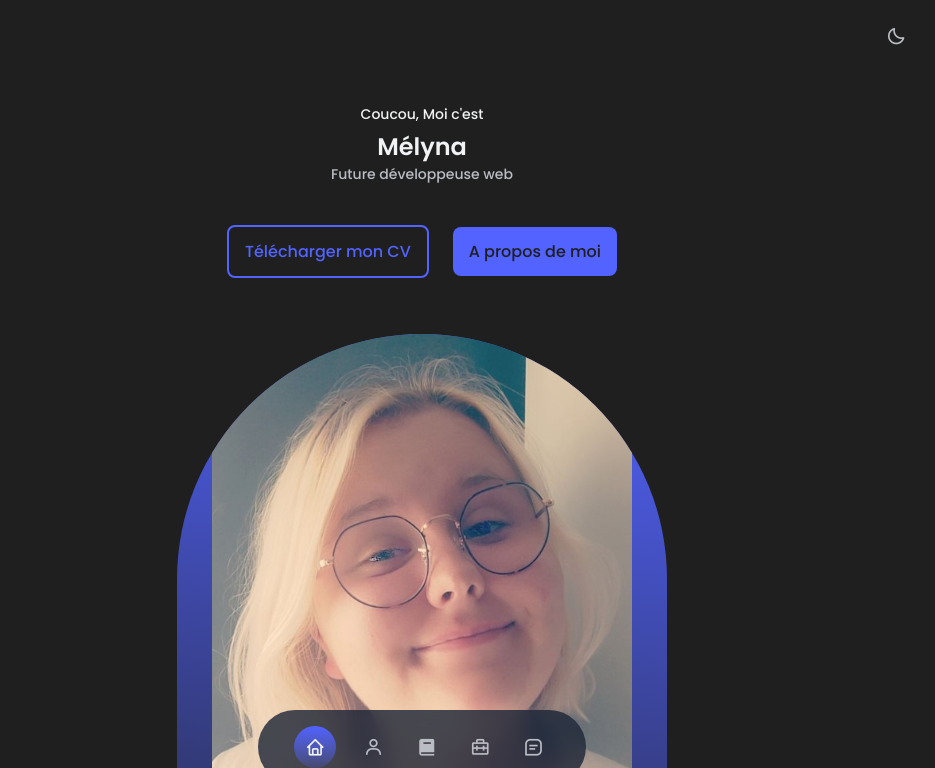
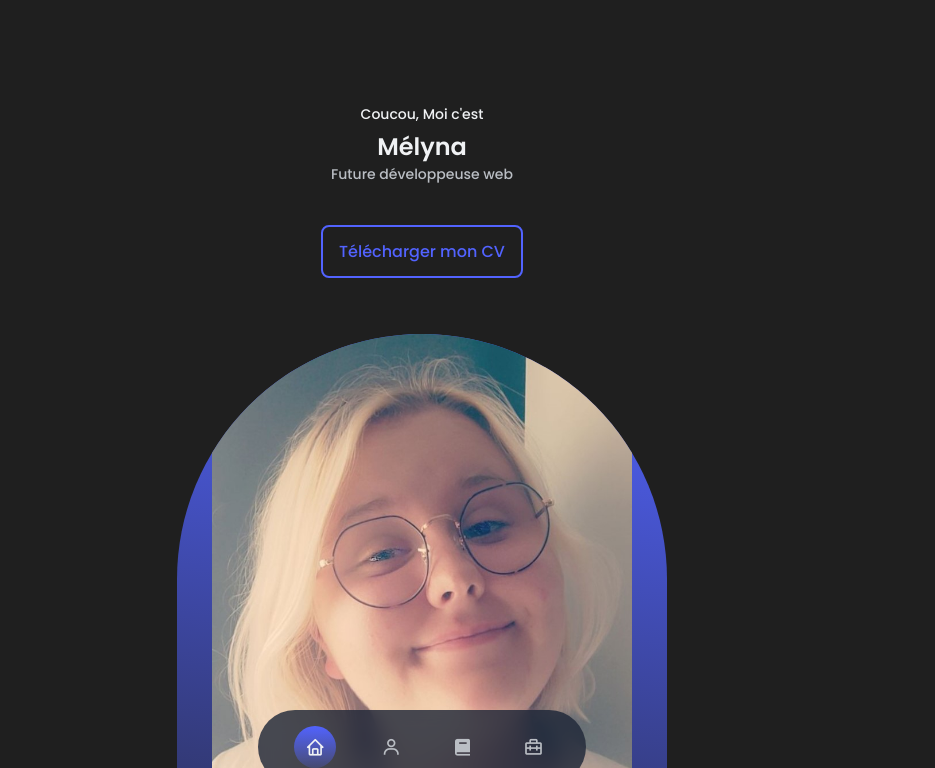
Before and after one commit to MelynaQ/nouveauportfolio, a plain HTML site: page index.html in a window 1280 px wide. Shown: the top 768 px of the page, 218-1153 px from the left. Drawn offline with nearby package versions, Linux system fonts and the light colour scheme.

Commit message:
modification contact

```diff
--- a/index.html
+++ b/index.html
@@ -49,16 +49,16 @@
                         </a>
                     </li>
 
-                    <li class="nav__item">
+                  <!--  <li class="nav__item">
                         <a href="#contact" class="nav__link">
                             <i class='bx bx-message-square-detail'></i>
                         </a>
-                    </li>
+                    </li> -->
 
                 </ul>
             </div>
 
-            <i class='bx bx-moon change-theme' id="theme"></i>
+            <i class='bx bx change-theme' id="theme"></i>
         </nav>
     </header>
 
@@ -75,7 +75,7 @@
                         <a download="" href="cv.pdf" class="button button--ghost">
                             Télécharger mon CV
                         </a>
-                        <a href="#about" class="button">A propos de moi</a>
+                       <!--  <a href="#about" class="button">A propos de moi</a>-->
                     </div>
                 </div>
 
```
